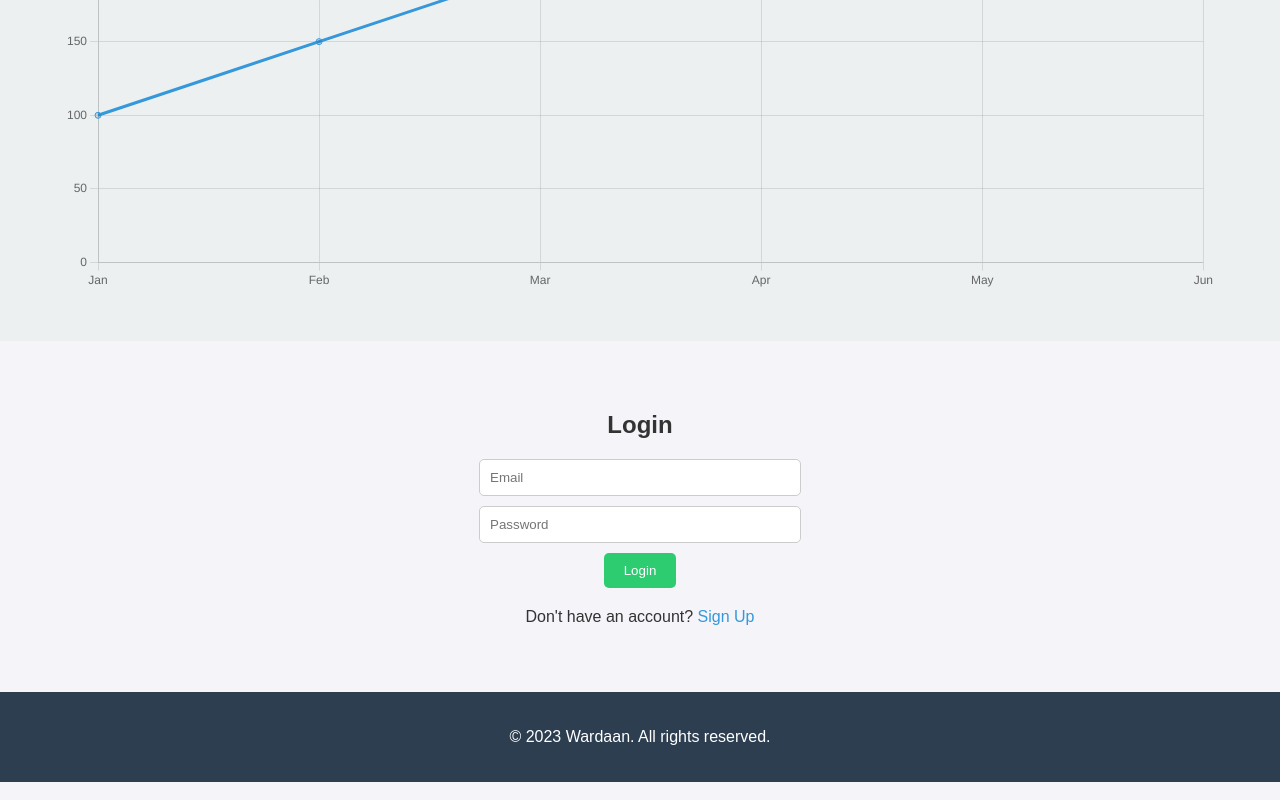
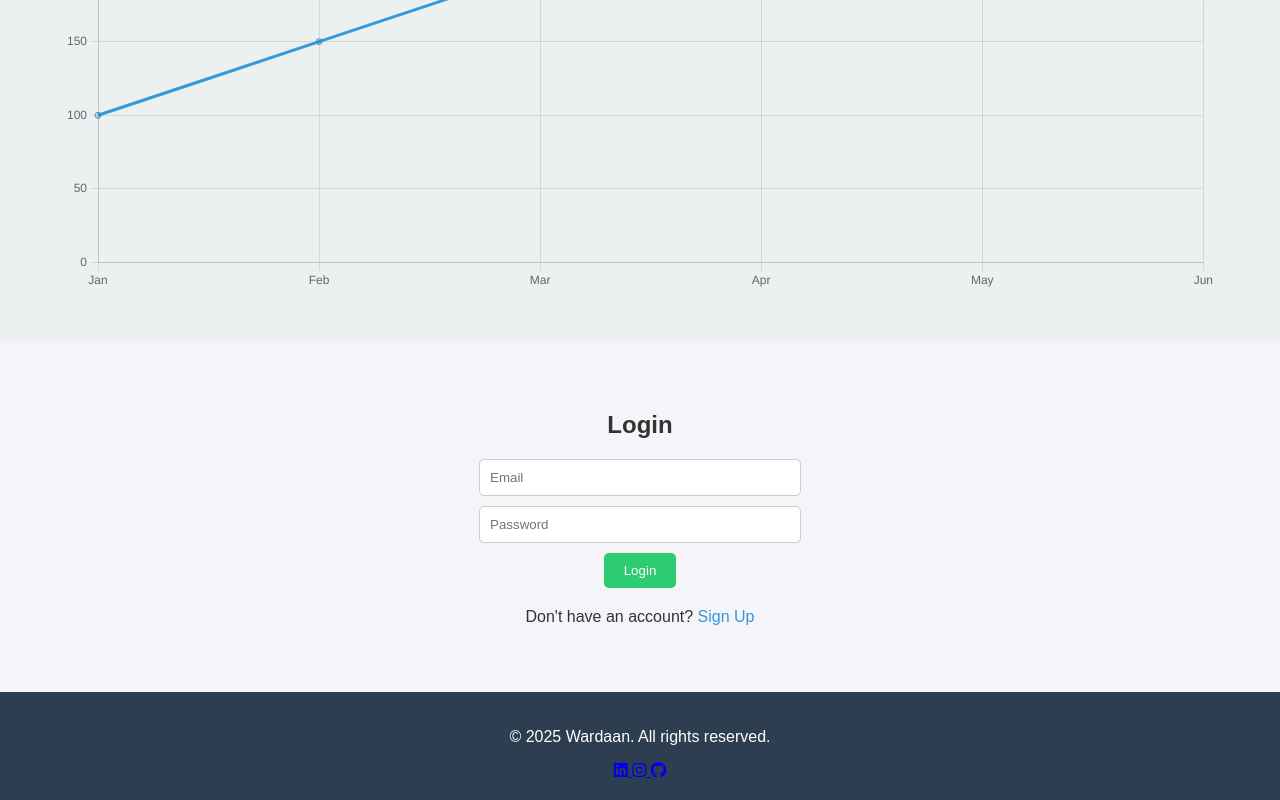
Before and after one commit to 22bcs16839/Wardaan-Project, a plain HTML site: page index.html in a window 1280 px wide. Shown: the part 1150-1950 px from the top of the page. Drawn offline with nearby package versions, Linux system fonts and the light colour scheme.

Commit message:
index.html
We are Working on this Project.

```diff
--- a/index.html
+++ b/index.html
@@ -4,8 +4,10 @@
   <meta charset="UTF-8">
   <meta name="viewport" content="width=device-width, initial-scale=1.0">
   <title>Wardaan - Investment Platform</title>
+  <!-- Font Awesome for Icons -->
+  <link rel="stylesheet" href="https://cdnjs.cloudflare.com/ajax/libs/font-awesome/6.0.0/css/all.min.css">
+  <!-- Custom CSS -->
   <link rel="stylesheet" href="style.css">
-  <script src="https://cdn.jsdelivr.net/npm/chart.js"></script>
 </head>
 <body>
   <!-- Header -->
@@ -62,7 +64,7 @@
   </section>
 
   <!-- Login Section -->
-<section id="login" class="login">
+  <section id="login" class="login">
     <div class="container">
       <h2>Login</h2>
       <form id="loginForm">
@@ -75,36 +77,20 @@
   </section>
 
   <!-- Sign-Up Section -->
-  <!-- Sign-Up Section -->
-<section id="signup" class="signup" style="display: none;">
+  <section id="signup" class="signup" style="display: none;">
     <div class="container">
       <h2>Sign Up</h2>
       <form id="signupForm">
-        <!-- Name -->
         <input type="text" id="signupName" placeholder="Full Name" required>
-
-        <!-- Email -->
         <input type="email" id="signupEmail" placeholder="Email" required>
-
-        <!-- Contact -->
         <input type="tel" id="signupContact" placeholder="Contact Number" required>
-
-        <!-- Password -->
         <input type="password" id="signupPassword" placeholder="Password" required>
-
-        <!-- Confirm Password -->
         <input type="password" id="signupConfirmPassword" placeholder="Confirm Password" required>
-
-        <!-- Agreement Checkbox and Text -->
         <div class="agreement">
           <input type="checkbox" id="agreeTerms" required>
           <label for="agreeTerms">I agree to the terms and conditions</label>
         </div>
-
-        <!-- Error Message -->
         <p id="passwordError" class="error-message" style="display: none;">Passwords do not match!</p>
-
-        <!-- Sign-Up Button -->
         <button type="submit">Sign Up</button>
       </form>
       <p>Already have an account? <a href="#" id="showLogin">Login</a></p>
@@ -114,10 +100,24 @@
   <!-- Footer -->
   <footer>
     <div class="container">
-      <p>&copy; 2023 Wardaan. All rights reserved.</p>
+      <p>&copy; 2025 Wardaan. All rights reserved.</p>
+      <div class="social-media">
+        <a href="https://www.linkedin.com/in/your-linkedin-profile" target="_blank">
+          <i class="fab fa-linkedin"></i>
+        </a>
+        <a href="https://twitter.com/your-twitter-profile" target="_blank">
+          <i class="fab fa-instagram"></i>
+        </a>
+        <a href="https://github.com/your-github-profile" target="_blank">
+          <i class="fab fa-github"></i>
+        </a>
+      </div>
     </div>
   </footer>
 
+  <!-- Chart.js for Profit/Loss Graph -->
+  <script src="https://cdn.jsdelivr.net/npm/chart.js"></script>
+  <!-- Custom JavaScript -->
   <script src="script.js"></script>
 </body>
 </html>
```
